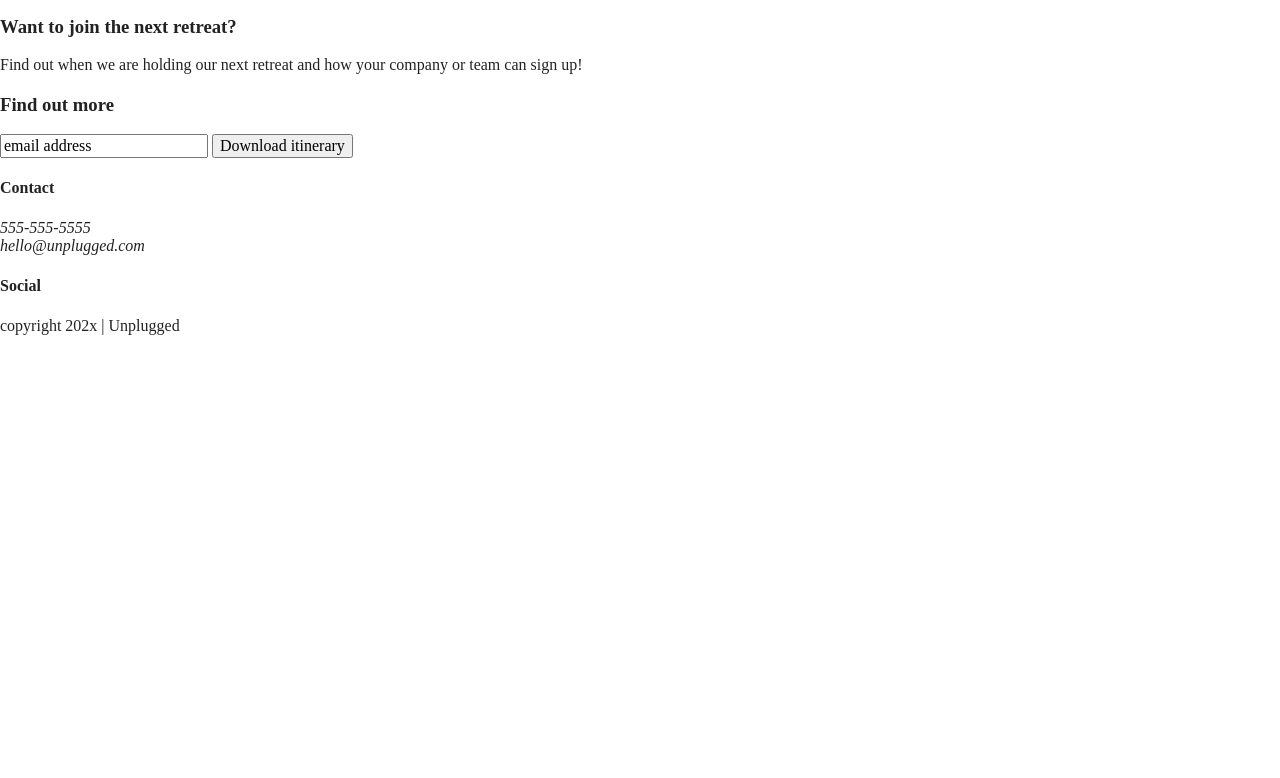
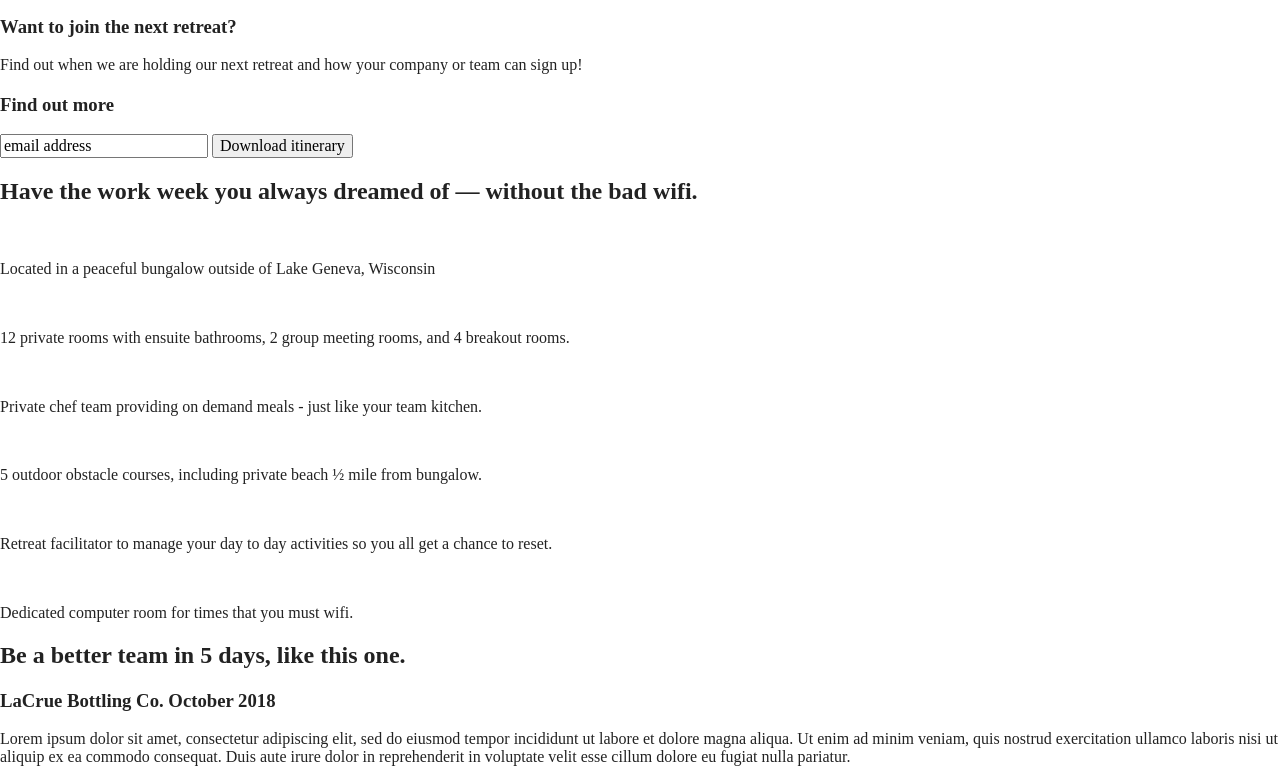
Before and after one commit to caroline06/boilerplate, a website built with Parcel: page index.html in a window 1280 px wide. Shown: the part 174-952 px from the top of the page. Before the commit the page ends 800 px from the top, so only its background shows below. Built offline with nearby package versions, Linux system fonts and the light colour scheme.

Commit message:
Add index.html

```diff
--- a/index.html
+++ b/index.html
@@ -58,6 +58,51 @@
         </div>
       </div>
     </aside>
+    <section class="features">
+      <div class="content-wrapper">
+        <!--Add your Features content here-->
+        <h2>Have the work week you always dreamed of — without the bad wifi.
+        </h2><br>
+        <div class="features-items">
+          <article>
+            <p class="fontawesome-icon"></p>
+            <p class="features-item-description">Located in a peaceful bungalow outside of Lake Geneva, Wisconsin</p><br>
+          </article>
+          <article>
+            <p class="fontawesome-icon"></p>
+            <p class="features-item-description">12 private rooms with ensuite bathrooms, 2 group meeting rooms, and 4 breakout rooms.</p><br>
+          </article>
+          <article>
+            <p class="fontawesome-icon"></p>
+            <p class="features-item-description">Private chef team providing on demand meals - just like your team kitchen.</p><br>
+          </article>
+          <article>
+            <p class="fontawesome-icon"></p>
+            <p class="features-item-description">5 outdoor obstacle courses, including private beach ½ mile from bungalow.</p><br>
+          </article>
+          <article>
+            <p class="fontawesome-icon"></p>
+            <p class="features-item-description">Retreat facilitator to manage your day to day activities so you all get a chance to reset.</p><br>
+          </article>
+            <article>
+              <p>Dedicated computer room for times that you must wifi.</p>
+            </article>
+            <article>
+
+            </article>
+          </article>
+        </div>
+      </div>
+    </section>
+    <section class="reviews">
+      <div class="content-wrapper">
+        <h2>Be a better team in 5 days, like this one.</h2>
+        <article>
+          <h3>LaCrue Bottling Co. October 2018</h3>
+        <p>Lorem ipsum dolor sit amet, consectetur adipiscing elit, sed do eiusmod tempor incididunt ut labore et dolore magna aliqua. Ut enim ad minim veniam, quis nostrud exercitation ullamco laboris nisi ut aliquip ex ea commodo consequat. Duis aute irure dolor in reprehenderit in voluptate velit esse cillum dolore eu fugiat nulla pariatur.</p>
+        </article>
+      </div>
+    </section>
 
   </main> <!--main wrapper-->
   <footer>
```
